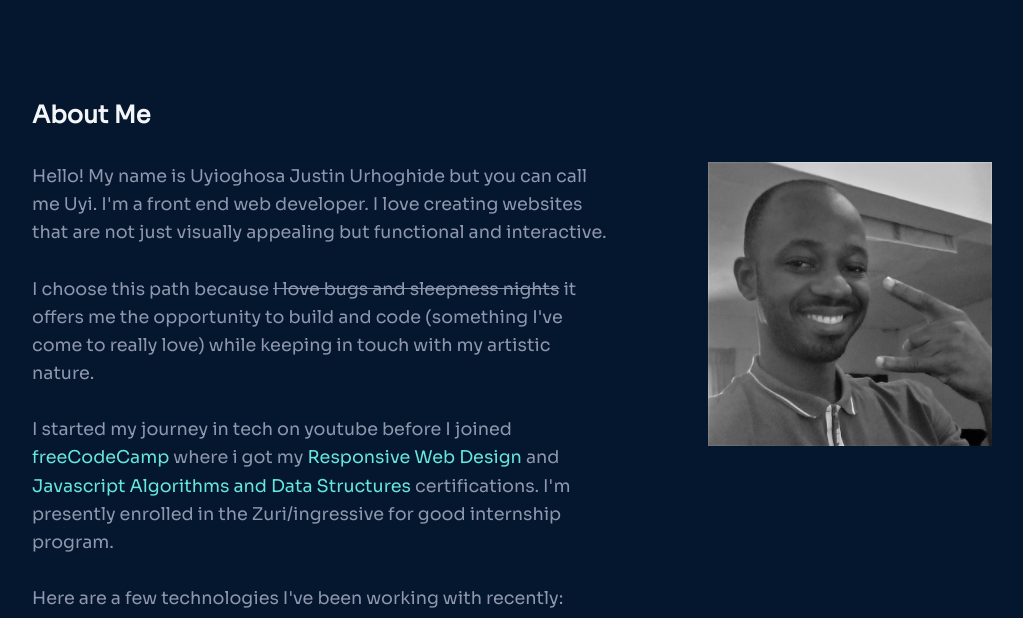
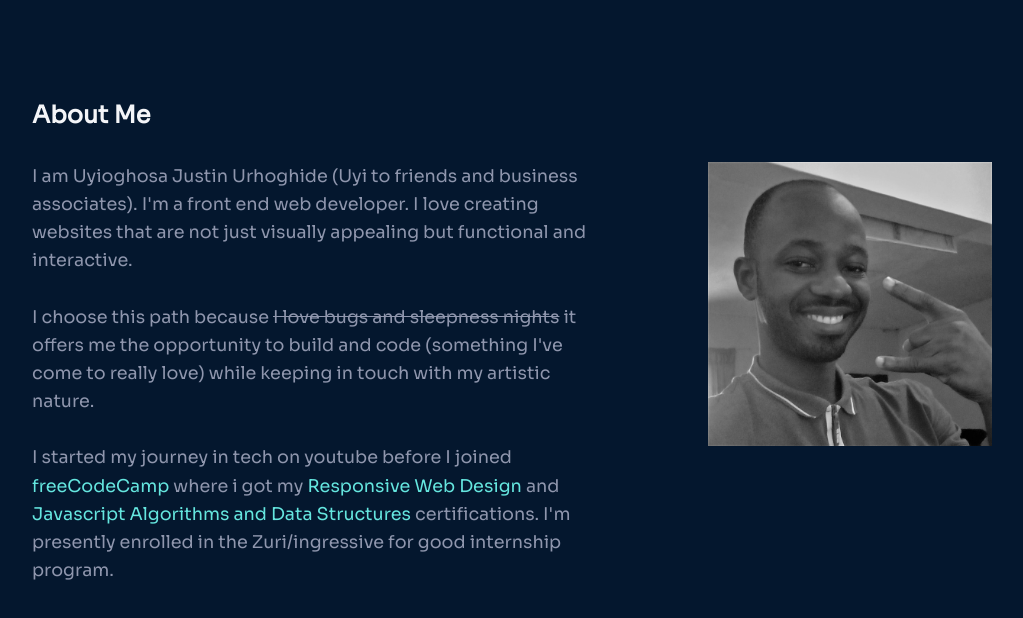
Before and after one commit to Uyimolo/uyijustindavid, a plain HTML site: page index.html in a window 1280 px wide. Shown: the part 829-1447 px from the top of the page, without its empty margins (128-1151 px from the left). Drawn offline with Linux system fonts and the light colour scheme.

Commit message:
Update index.html

```diff
--- a/index.html
+++ b/index.html
@@ -55,8 +55,8 @@
         <div class="bio section-content">
           <div>
             <p>
-              Hello! My name is Uyioghosa Justin Urhoghide but you can call me
-              Uyi. I'm a front end web developer. I love creating websites that
+              I am Uyioghosa Justin Urhoghide (Uyi to friends and business associates).
+I'm a front end web developer. I love creating websites that
               are not just visually appealing but functional and interactive.
               <br /><br />
               I choose this path because
```
